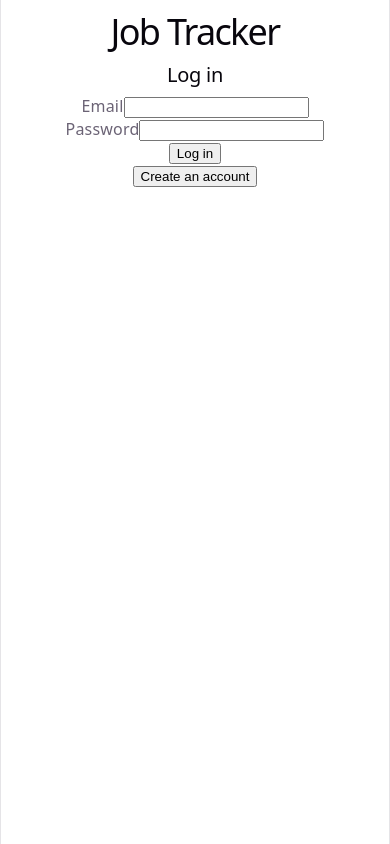
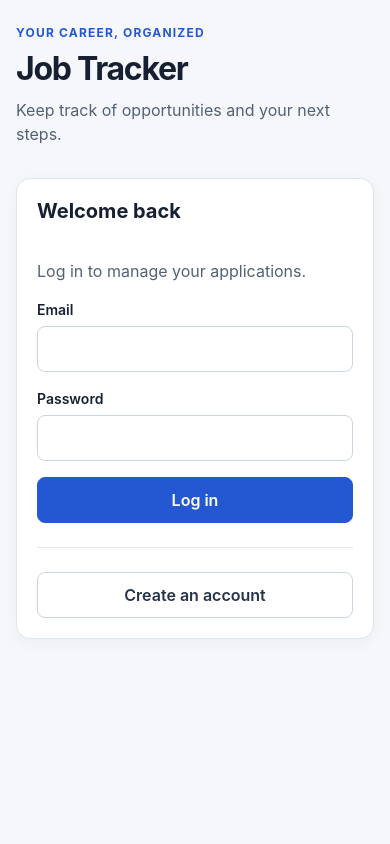
Before and after one commit to jb-pryor/job-tracker-web, a React (Vite) app: page / in a window 390 px wide. Built offline with nearby package versions, Linux system fonts and the light colour scheme; no server answers.

Commit message:
Designed responsive, styled frontend page.

```diff
--- a/src/App.css
+++ b/src/App.css
@@ -1,184 +1,202 @@
-.counter {
-  font-size: 16px;
-  padding: 5px 10px;
-  border-radius: 5px;
-  color: var(--accent);
-  background: var(--accent-bg);
-  border: 2px solid transparent;
-  transition: border-color 0.3s;
+.app-shell {
+  width: min(1280px, 100%);
+  margin: 0 auto;
+  padding: 40px 28px;
+}
+
+.app-header {
+  display: flex;
+  justify-content: space-between;
+  align-items: center;
+  flex-wrap: wrap;
+  gap: 24px;
+  margin-bottom: 32px;
+}
+
+.app-header p:last-child {
+  margin-bottom: 0;
+}
+
+.eyebrow {
+  margin-bottom: 8px;
+  color: #2458d3;
+  font-size: 0.75rem;
+  font-weight: 700;
+  letter-spacing: 0.1em;
+  text-transform: uppercase;
+}
+
+.account-controls {
+  display: flex;
+  align-items: center;
+  flex-wrap: wrap;
+  gap: 12px;
+  min-width: 0;
+}
+
+.account-controls span {
+  color: #536176;
+  font-size: 0.875rem;
+  overflow-wrap: anywhere;
+}
+
+.dashboard {
+  display: grid;
+  grid-template-columns: 300px minmax(0, 1fr);
+  gap: 24px;
+  align-items: start;
+}
+
+.create-panel,
+.applications-panel,
+.auth-panel {
+  min-width: 0;
+  padding: 24px;
+  border: 1px solid #dfe5ee;
+  border-radius: 14px;
+  background: white;
+  box-shadow: 0 4px 16px rgb(23 32 51 / 4%);
+}
+
+.auth-panel {
+  max-width: 440px;
+  margin: 48px auto 0;
+  padding: 32px;
+}
+
+.auth-panel > section {
+  margin-top: 24px;
+  padding-top: 24px;
+  border-top: 1px solid #e2e8f0;
+}
+
+.auth-panel > section > form {
+  margin-top: 24px;
+}
+
+.auth-panel button {
+  width: 100%;
+}
+
+.create-panel button[type="submit"] {
+  width: 100%;
+}
+
+.applications-panel #status-filter {
+  max-width: 220px;
+  margin-bottom: 20px;
+  text-transform: capitalize;
+}
+
+.applications-panel section > section {
   margin-bottom: 24px;
+  padding: 20px;
+  border: 1px solid #dbe5f5;
+  border-radius: 10px;
+  background: #f7faff;
+}
 
-  &:hover {
-    border-color: var(--accent-border);
+.table-scroll {
+  width: 100%;
+  overflow-x: auto;
+  margin-bottom: 20px;
+}
+
+table {
+  width: 100%;
+  min-width: 650px;
+  border-collapse: collapse;
+  text-align: left;
+  font-size: 0.875rem;
+}
+
+th,
+td {
+  padding: 14px 10px;
+  border-bottom: 1px solid #e2e8f0;
+  vertical-align: middle;
+}
+
+th {
+  color: #536176;
+  background: #f8fafc;
+  font-size: 0.75rem;
+  font-weight: 600;
+  white-space: nowrap;
+}
+
+td:first-child {
+  font-weight: 600;
+}
+
+td:first-child,
+td:nth-child(2) {
+  overflow-wrap: anywhere;
+  max-width: 220px;
+}
+
+td:nth-child(4) {
+  white-space: nowrap;
+}
+
+td select {
+  min-width: 125px;
+  text-transform: capitalize;
+}
+
+td:last-child {
+  white-space: nowrap;
+}
+
+td button {
+  padding: 8px 10px;
+  font-size: 0.8rem;
+}
+
+td button + button {
+  margin-left: 6px;
+  color: #a51d2d;
+}
+
+td [role="status"] {
+  display: block;
+  margin-top: 4px;
+  color: #536176;
+  font-size: 0.75rem;
+}
+
+nav[aria-label="Application pages"] {
+  display: flex;
+  justify-content: flex-end;
+  gap: 8px;
+}
+
+@media (max-width: 1000px) {
+  .dashboard {
+    grid-template-columns: 1fr;
   }
-  &:focus-visible {
-    outline: 2px solid var(--accent);
-    outline-offset: 2px;
+
+  .create-panel form > div {
+    width: calc(50% - 5px);
   }
 }
 
-.hero {
-  position: relative;
-
-  .base,
-  .framework,
-  .vite {
-    inset-inline: 0;
-    margin: 0 auto;
+@media (max-width: 600px) {
+  .app-shell {
+    padding: 24px 16px;
   }
 
-  .base {
-    width: 170px;
-    position: relative;
-    z-index: 0;
+  .create-panel,
+  .applications-panel,
+  .auth-panel {
+    padding: 20px;
   }
 
-  .framework,
-  .vite {
-    position: absolute;
+  .auth-panel {
+    margin-top: 24px;
   }
 
-  .framework {
-    z-index: 1;
-    top: 34px;
-    height: 28px;
-    transform: perspective(2000px) rotateZ(300deg) rotateX(44deg) rotateY(39deg)
-      scale(1.4);
-  }
-
-  .vite {
-    z-index: 0;
-    top: 107px;
-    height: 26px;
-    width: auto;
-    transform: perspective(2000px) rotateZ(300deg) rotateX(40deg) rotateY(39deg)
-      scale(0.8);
+  .create-panel form > div {
+    width: 100%;
   }
 }
-
-#center {
-  display: flex;
-  flex-direction: column;
-  gap: 25px;
-  place-content: center;
-  place-items: center;
-  flex-grow: 1;
-
-  @media (max-width: 1024px) {
-    padding: 32px 20px 24px;
-    gap: 18px;
-  }
-}
-
-#next-steps {
-  display: flex;
-  border-top: 1px solid var(--border);
-  text-align: left;
-
-  & > div {
-    flex: 1 1 0;
-    padding: 32px;
-    @media (max-width: 1024px) {
-      padding: 24px 20px;
-    }
-  }
-
-  .icon {
-    margin-bottom: 16px;
-    width: 22px;
-    height: 22px;
-  }
-
-  @media (max-width: 1024px) {
-    flex-direction: column;
-    text-align: center;
-  }
-}
-
-#docs {
-  border-right: 1px solid var(--border);
-
-  @media (max-width: 1024px) {
-    border-right: none;
-    border-bottom: 1px solid var(--border);
-  }
-}
-
-#next-steps ul {
-  list-style: none;
-  padding: 0;
-  display: flex;
-  gap: 8px;
-  margin: 32px 0 0;
-
-  .logo {
-    height: 18px;
-  }
-
-  a {
-    color: var(--text-h);
-    font-size: 16px;
-    border-radius: 6px;
-    background: var(--social-bg);
-    display: flex;
-    padding: 6px 12px;
-    align-items: center;
-    gap: 8px;
-    text-decoration: none;
-    transition: box-shadow 0.3s;
-
-    &:hover {
-      box-shadow: var(--shadow);
-    }
-    .button-icon {
-      height: 18px;
-      width: 18px;
-    }
-  }
-
-  @media (max-width: 1024px) {
-    margin-top: 20px;
-    flex-wrap: wrap;
-    justify-content: center;
-
-    li {
-      flex: 1 1 calc(50% - 8px);
-    }
-
-    a {
-      width: 100%;
-      justify-content: center;
-      box-sizing: border-box;
-    }
-  }
-}
-
-#spacer {
-  height: 88px;
-  border-top: 1px solid var(--border);
-  @media (max-width: 1024px) {
-    height: 48px;
-  }
-}
-
-.ticks {
-  position: relative;
-  width: 100%;
-
-  &::before,
-  &::after {
-    content: '';
-    position: absolute;
-    top: -4.5px;
-    border: 5px solid transparent;
-  }
-
-  &::before {
-    left: 0;
-    border-left-color: var(--border);
-  }
-  &::after {
-    right: 0;
-    border-right-color: var(--border);
-  }
-}
--- a/src/App.tsx
+++ b/src/App.tsx
@@ -3,6 +3,8 @@ import type { FormEvent } from "react";
 import Applications from "./Applications";
 import CreateApplication from "./CreateApplications";
 import Register from "./Register";
+
+import "./App.css"
 
 const API_URL = import.meta.env.VITE_API_URL;
 
@@ -84,20 +86,40 @@ function App() {
   }
 
   return (
-    <main>
+    <main className="app-shell">
+      <header className="app-header">
+        <div>
+          <p className="eyebrow">Your career, organized</p>
           <h1>Job Tracker</h1>
+          <p>Keep track of opportunities and your next steps.</p>
+        </div>
+
+        {user && token && (
+          <div className="account-controls">
+            <span>{user.email}</span>
+            <button onClick={handleLogout}>Log out</button>
+          </div>
+        )}
+      </header>
 
       {user && token ? (
-        <section>
-          <p>Signed in as {user.email}</p>
-          <button onClick={handleLogout}>Log out</button>
-          <CreateApplication token={token} onCreated={() => setListVersion((version) => version + 1)}/>
+        <div className="dashboard">
+          <aside className="create-panel">
+            <CreateApplication
+              token={token}
+              onCreated={() => setListVersion((version) => version + 1)}
+            />
+          </aside>
+
+          <div className="applications-panel">
             <Applications key={`${token}-${listVersion}`} token={token} />
-        </section>
+          </div>
+        </div>
       ) : (
-        <>
+        <div className="auth-panel">
           <form onSubmit={handleLogin}>
-          <h2>Log in</h2>
+            <h2>Welcome back</h2>
+            <p>Log in to manage your applications.</p>
 
             <div>
               <label htmlFor="email">Email</label>
@@ -133,7 +155,7 @@ function App() {
           </form>
 
           <Register />
-        </>
+        </div>
       )}
     </main>
   );
--- a/src/Applications.tsx
+++ b/src/Applications.tsx
@@ -246,6 +246,7 @@ export default function Applications({ token }: Props) {
           {result.items.length === 0 ? (
             <p>No applications match this view.</p>
           ) : (
+            <div className="table-scroll">
             <table>
               <thead>
                 <tr>
@@ -304,6 +305,7 @@ export default function Applications({ token }: Props) {
                 ))}
               </tbody>
             </table>
+            </div>
           )}
 
           <nav aria-label="Application pages">
--- a/src/index.css
+++ b/src/index.css
@@ -1,111 +1,142 @@
 :root {
-  --text: #6b6375;
-  --text-h: #08060d;
-  --bg: #fff;
-  --border: #e5e4e7;
-  --code-bg: #f4f3ec;
-  --accent: #aa3bff;
-  --accent-bg: rgba(170, 59, 255, 0.1);
-  --accent-border: rgba(170, 59, 255, 0.5);
-  --social-bg: rgba(244, 243, 236, 0.5);
-  --shadow:
-    rgba(0, 0, 0, 0.1) 0 10px 15px -3px, rgba(0, 0, 0, 0.05) 0 4px 6px -2px;
-
-  --sans: system-ui, 'Segoe UI', Roboto, sans-serif;
-  --heading: system-ui, 'Segoe UI', Roboto, sans-serif;
-  --mono: ui-monospace, Consolas, monospace;
-
-  font: 18px/145% var(--sans);
-  letter-spacing: 0.18px;
-  color-scheme: light dark;
-  color: var(--text);
-  background: var(--bg);
+  font-family: Inter, system-ui, -apple-system, BlinkMacSystemFont, "Segoe UI",
+    sans-serif;
+  color: #172033;
+  background: #f5f7fb;
   font-synthesis: none;
   text-rendering: optimizeLegibility;
   -webkit-font-smoothing: antialiased;
   -moz-osx-font-smoothing: grayscale;
-
-  @media (max-width: 1024px) {
-    font-size: 16px;
-  }
+  color-scheme: light;
+  line-height: 1.5;
 }
 
-@media (prefers-color-scheme: dark) {
-  :root {
-    --text: #9ca3af;
-    --text-h: #f3f4f6;
-    --bg: #16171d;
-    --border: #2e303a;
-    --code-bg: #1f2028;
-    --accent: #c084fc;
-    --accent-bg: rgba(192, 132, 252, 0.15);
-    --accent-border: rgba(192, 132, 252, 0.5);
-    --social-bg: rgba(47, 48, 58, 0.5);
-    --shadow:
-      rgba(0, 0, 0, 0.4) 0 10px 15px -3px, rgba(0, 0, 0, 0.25) 0 4px 6px -2px;
-  }
-
-  #social .button-icon {
-    filter: invert(1) brightness(2);
-  }
-}
-
-#root {
-  width: 1126px;
-  max-width: 100%;
-  margin: 0 auto;
-  text-align: center;
-  border-inline: 1px solid var(--border);
-  min-height: 100svh;
-  display: flex;
-  flex-direction: column;
+* {
   box-sizing: border-box;
 }
 
 body {
   margin: 0;
+  min-width: 320px;
+}
+
+button,
+input,
+select,
+textarea {
+  font: inherit;
+}
+
+button {
+  min-height: 44px;
+  padding: 10px 16px;
+  border: 1px solid #cbd5e1;
+  border-radius: 8px;
+  background: white;
+  color: #263449;
+  font-weight: 600;
+  cursor: pointer;
+}
+
+button:hover:not(:disabled) {
+  background: #eef2f8;
+  border-color: #94a3b8;
+}
+
+button:disabled {
+  opacity: 0.55;
+  cursor: not-allowed;
+}
+
+button[type="submit"] {
+  background: #2458d3;
+  border-color: #2458d3;
+  color: white;
+}
+
+button[type="submit"]:hover:not(:disabled) {
+  background: #1d46aa;
+  border-color: #1d46aa;
+}
+
+input,
+select,
+textarea {
+  width: 100%;
+  min-height: 44px;
+  padding: 10px 12px;
+  border: 1px solid #cbd5e1;
+  border-radius: 8px;
+  background: white;
+  color: #172033;
+}
+
+input:disabled,
+select:disabled {
+  background: #f1f5f9;
+}
+
+:focus-visible {
+  outline: 3px solid #779df5;
+  outline-offset: 3px;
+}
+
+label {
+  display: block;
+  margin-bottom: 6px;
+  font-size: 0.875rem;
+  font-weight: 600;
 }
 
 h1,
-h2 {
-  font-family: var(--heading);
-  font-weight: 500;
-  color: var(--text-h);
+h2,
+h3 {
+  color: #172033;
+  line-height: 1.2;
 }
 
 h1 {
-  font-size: 56px;
-  letter-spacing: -1.68px;
-  margin: 32px 0;
-  @media (max-width: 1024px) {
-    font-size: 36px;
-    margin: 20px 0;
-  }
+  margin: 4px 0 10px;
+  font-size: clamp(2rem, 4vw, 2.75rem);
+  letter-spacing: -0.04em;
 }
+
 h2 {
-  font-size: 24px;
-  line-height: 118%;
-  letter-spacing: -0.24px;
-  margin: 0 0 8px;
-  @media (max-width: 1024px) {
-    font-size: 20px;
-  }
+  margin: 0 0 20px;
+  font-size: 1.25rem;
 }
+
+h3 {
+  margin: 0 0 16px;
+  font-size: 1.1rem;
+}
+
 p {
+  color: #536176;
+  margin: 0 0 16px;
+}
+
+form {
+  display: flex;
+  flex-wrap: wrap;
+  gap: 16px 10px;
+}
+
+form > div,
+form > h2,
+form > p {
+  width: 100%;
+}
+
+form > p {
   margin: 0;
 }
 
-code,
-.counter {
-  font-family: var(--mono);
-  display: inline-flex;
-  border-radius: 4px;
-  color: var(--text-h);
+[role="alert"] {
+  padding: 12px;
+  border: 1px solid #f2b8b8;
+  border-radius: 8px;
+  background: #fff1f1;
+  color: #a51d2d;
+  overflow-wrap: anywhere;
 }
-
-code {
-  font-size: 15px;
-  line-height: 135%;
-  padding: 4px 8px;
-  background: var(--code-bg);
-}
```
Lines whose indentation alone changed are shown as unchanged.
